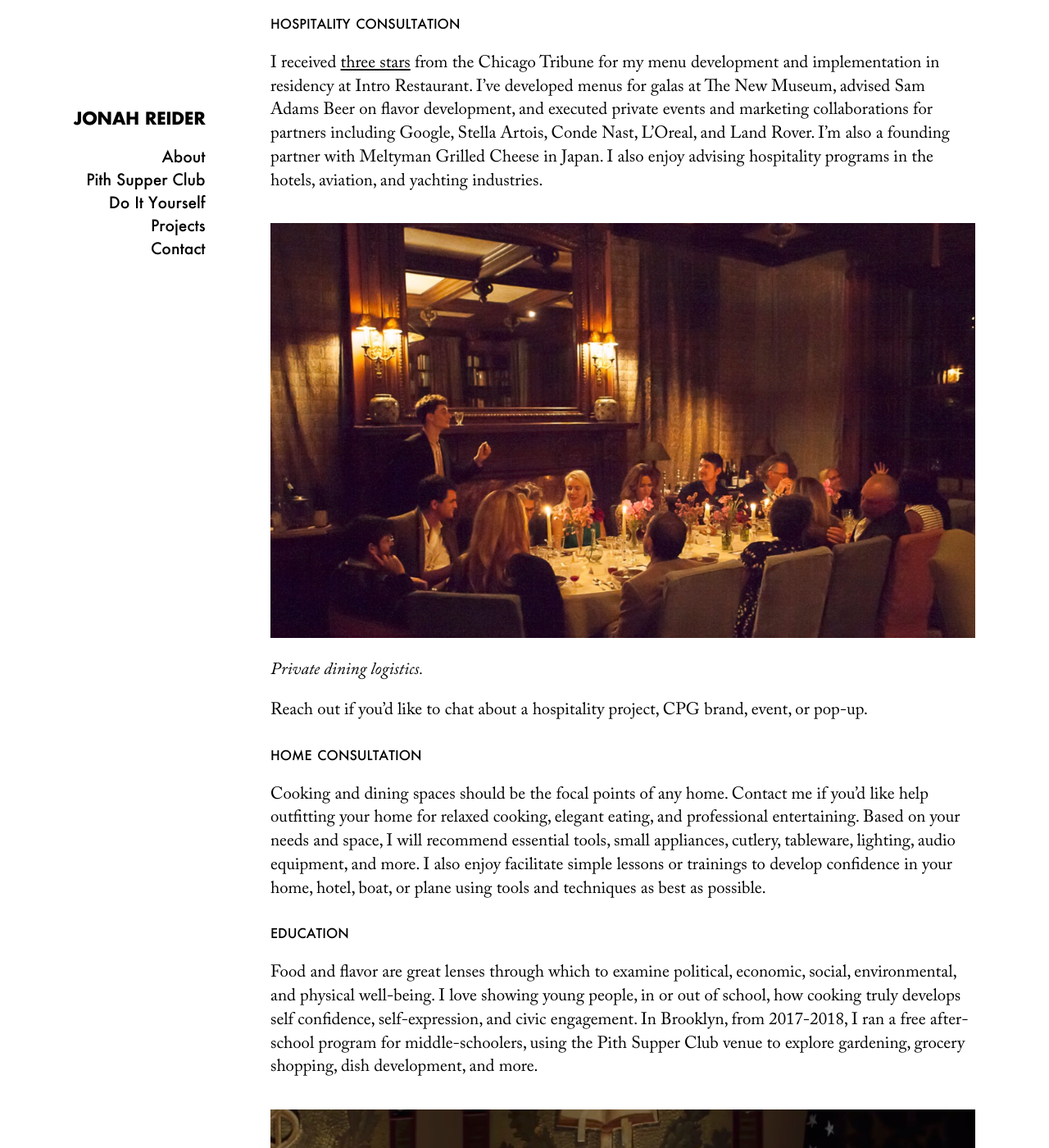
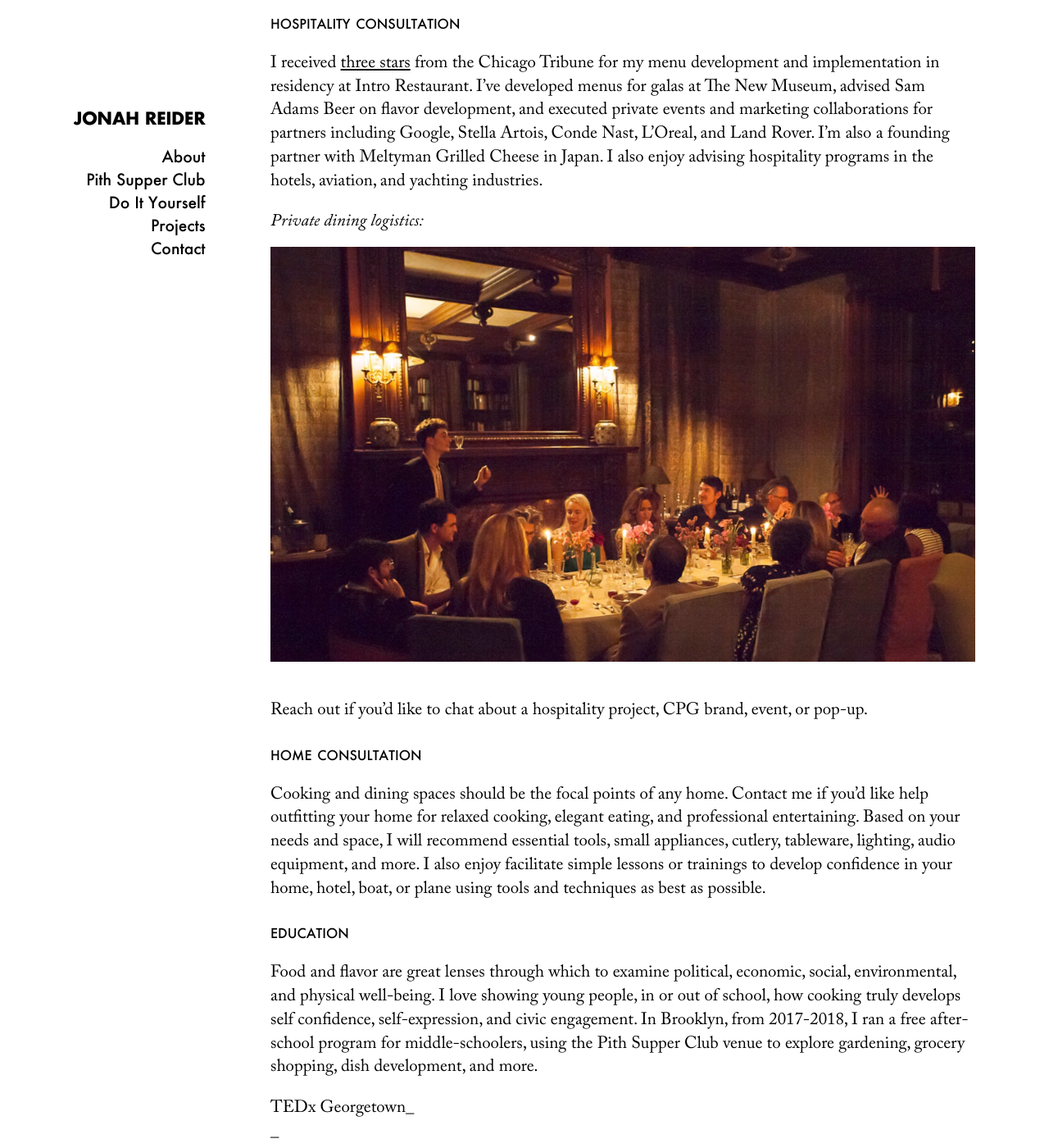
Before and after one commit to zoe-pith/pith-site, a Jekyll site: the page built from sections/projects.md, in a window 1280 px wide and 1400 px high, scrolled down 2327 px. Shown: the whole window at 82% size. Built offline with Jekyll 4.4.1, drawn with Linux system fonts in a browser that asks for light colours.

Commit message:
Update from Forestry.io Jonah Reider updated sections/projects.md

```diff
--- a/sections/projects.md
+++ b/sections/projects.md
@@ -21,7 +21,8 @@ Let’s collaborate to make the world a more delicious place.
 
 I received [three stars](https://www.chicagotribune.com/dining/ct-review-intro-jonah-reider-food-0928-20160924-column.html) from the Chicago Tribune for my menu development and implementation in residency at Intro Restaurant. I’ve developed menus for galas at The New Museum, advised Sam Adams Beer on flavor development, and executed private events and marketing collaborations for partners including Google, Stella Artois, Conde Nast, L’Oreal, and Land Rover. I’m also a founding partner with Meltyman Grilled Cheese in Japan. I also enjoy advising hospitality programs in the hotels, aviation, and yachting industries.
 
-_![](/images/private_dining.jpg)Private dining logistics._
+_Private dining logistics:_
+_![](/images/private_dining.jpg)_
 
 Reach out if you'd like to chat about a hospitality project, CPG brand, event, or pop-up.
 
@@ -33,7 +34,8 @@ Cooking and dining spaces should be the focal points of any home. Contact me if
 
 Food and flavor are great lenses through which to examine political, economic, social, environmental, and physical well-being. I love showing young people, in or out of school, how cooking truly develops self confidence, self-expression, and civic engagement. In Brooklyn, from 2017-2018, I ran a free after-school program for middle-schoolers, using the Pith Supper Club venue to explore gardening, grocery shopping, dish development, and more.
 
-_![](/images/tedx_jonah.jpg)TEDx Georgetown_
+TEDx Georgetown_
+_![](/images/tedx_jonah.jpg)
 
 Drawing from my economics education (focusing on inequality, sustainable development, business organization, and entrepreneurship), I’ve also spoken at institutions including Georgetown University, Stanford University, Columbia University, and at conferences in Abu Dhabi, Kuala Lumpur, Fukuoka.
 
```
